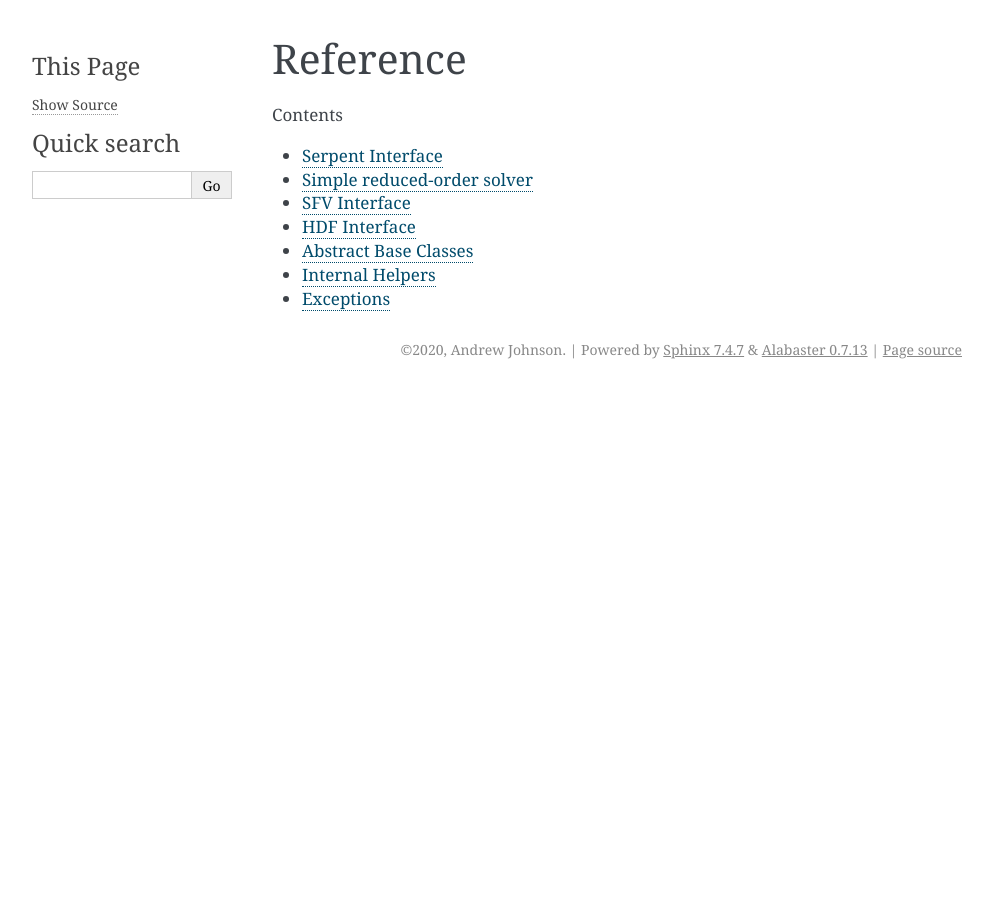
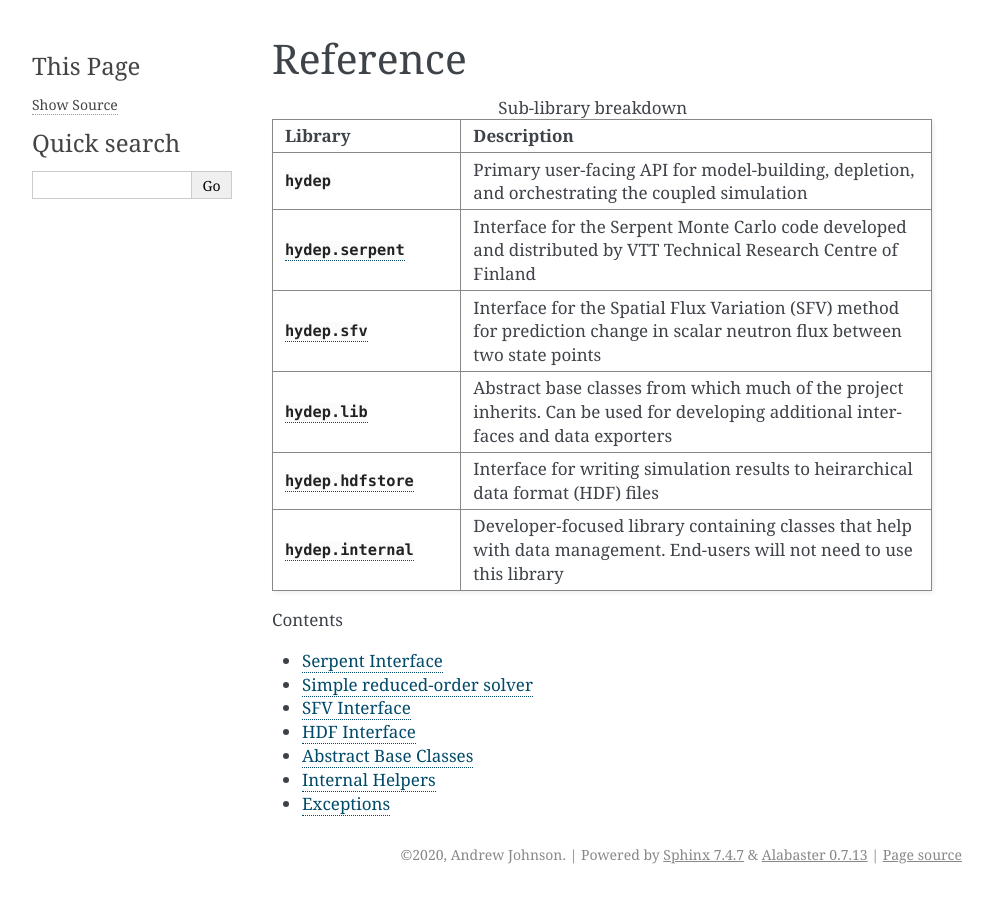
Before and after one commit to CORE-GATECH-GROUP/hydep, a Sphinx documentation site: the page built from docs/api/index.rst, in a window 1280 px wide. Shown: the whole page, without its empty margins (148-1141 px from the left). Built offline with Sphinx 7.4.7, drawn with Linux system fonts in a browser that asks for light colours; pages that are not in the unit, such as notebooks, are missing from menus.

Commit message:
Add library breakdown and link table to main index
This table acts as a shortcut describing each library in the
hydep namespace, and uses the :mod: directive to link to
the location inside the documentation

```diff
--- a/docs/api/index.rst
+++ b/docs/api/index.rst
@@ -4,7 +4,31 @@
 Reference
 =========
 
-.. module:: hydep
+.. list-table:: Sub-library breakdown
+   :header-rows: 1
+   :widths: 20 50
+
+
+   * - Library
+     - Description
+   * - :mod:`hydep`
+     - Primary user-facing API for model-building, depletion, and
+       orchestrating the coupled simulation
+   * - :mod:`hydep.serpent`
+     - Interface for the Serpent Monte Carlo code developed and
+       distributed by VTT Technical Research Centre of Finland
+   * - :mod:`hydep.sfv`
+     - Interface for the Spatial Flux Variation (SFV) method for
+       prediction change in scalar neutron flux between two state points
+   * - :mod:`hydep.lib`
+     - Abstract base classes from which much of the project inherits.
+       Can be used for developing additional interfaces and data exporters
+   * - :mod:`hydep.hdfstore`
+     - Interface for writing simulation results to heirarchical data
+       format (HDF) files
+   * - :mod:`hydep.internal`
+     - Developer-focused library containing classes that help with data
+       management. End-users will not need to use this library
 
 .. toctree::
     :maxdepth: 1
```
